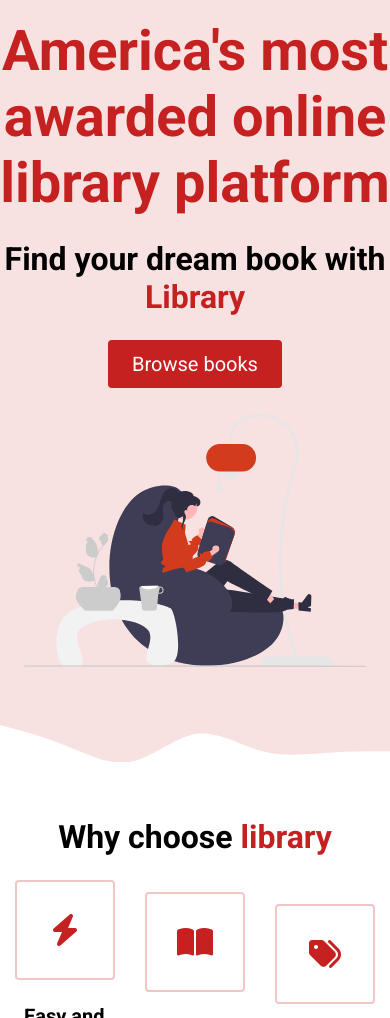
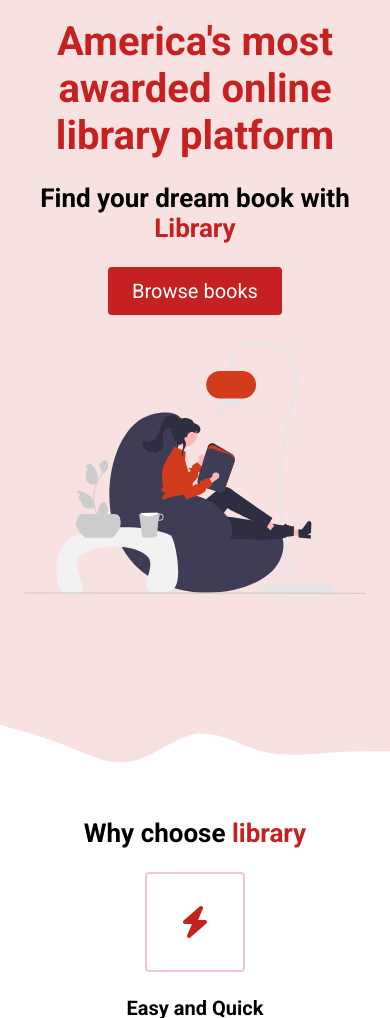
Before and after one commit to VLopez014/E-Commerce_Practice, a plain HTML site: page index.html in a window 390 px wide. Shown: the part 82-1100 px from the top of the page. Drawn offline with Linux system fonts and the light colour scheme; files whose address does not match are found by name.

Commit message:
added compatibility with small phones - tablets

```diff
--- a/index.html
+++ b/index.html
@@ -392,7 +392,7 @@
       <div class="container">
         <div class="row row__column">
           <h2>Explore more <span class="color__red">Books</span></h2>
-          <a href="#landing">
+          <a href="#latest">
             <button class="btn">Browse books</button>
           </a>
         </div>
--- a/style.css
+++ b/style.css
@@ -206,6 +206,7 @@ nav {
 
 .highlight__wrapper {
   display: flex;
+  flex-wrap: wrap;
 }
 
 .highlight {
@@ -215,7 +216,6 @@ nav {
   display: flex;
   flex-direction: column;
   align-items: center;
-  justify-content: center;
 }
 
 .highlight__img {
@@ -236,6 +236,7 @@ nav {
 .highlight__subtitle {
   margin-bottom: 16px;
   font-size: 20px;
+  text-align: center;
 }
 
 .highlight__para {
@@ -408,9 +409,33 @@ footer {
 
 
 
+/* SMALL PHONES, TABLETS, LARGE SMARTPHONES */
+@media (max-width: 768px) {
+  .header__description {
+    padding: 0 24px;
+  }
+
+  h1 {
+    font-size: 40px;
+  }
+
+  h2 {
+    font-size: 26px;
+  }
+
+  button {
+    font-size: 16px;
+  }
+
+  .book {
+    width: 50%;
+  }
+}
 
 
 
+
+/* SMALL PHONES, LARGE PHONES */
 @media (max-width: 550px) {
   .nav__links {
     display: none;
@@ -419,4 +444,9 @@ footer {
   .btn__menu {
     display: block;
   }
+
+  .highlight {
+    width: 100%;
+    margin-bottom: 24px;
+  }
 }
```
